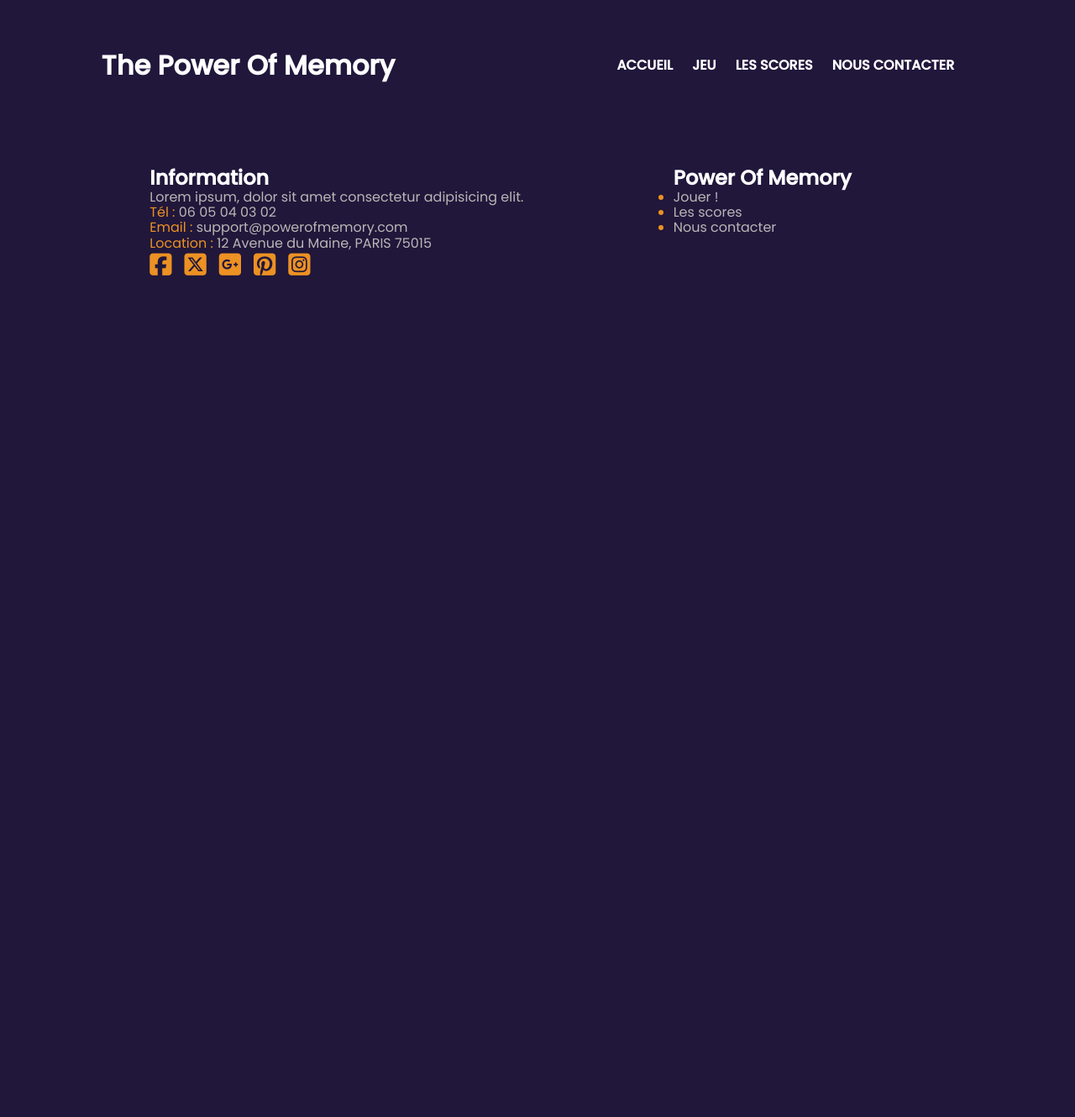
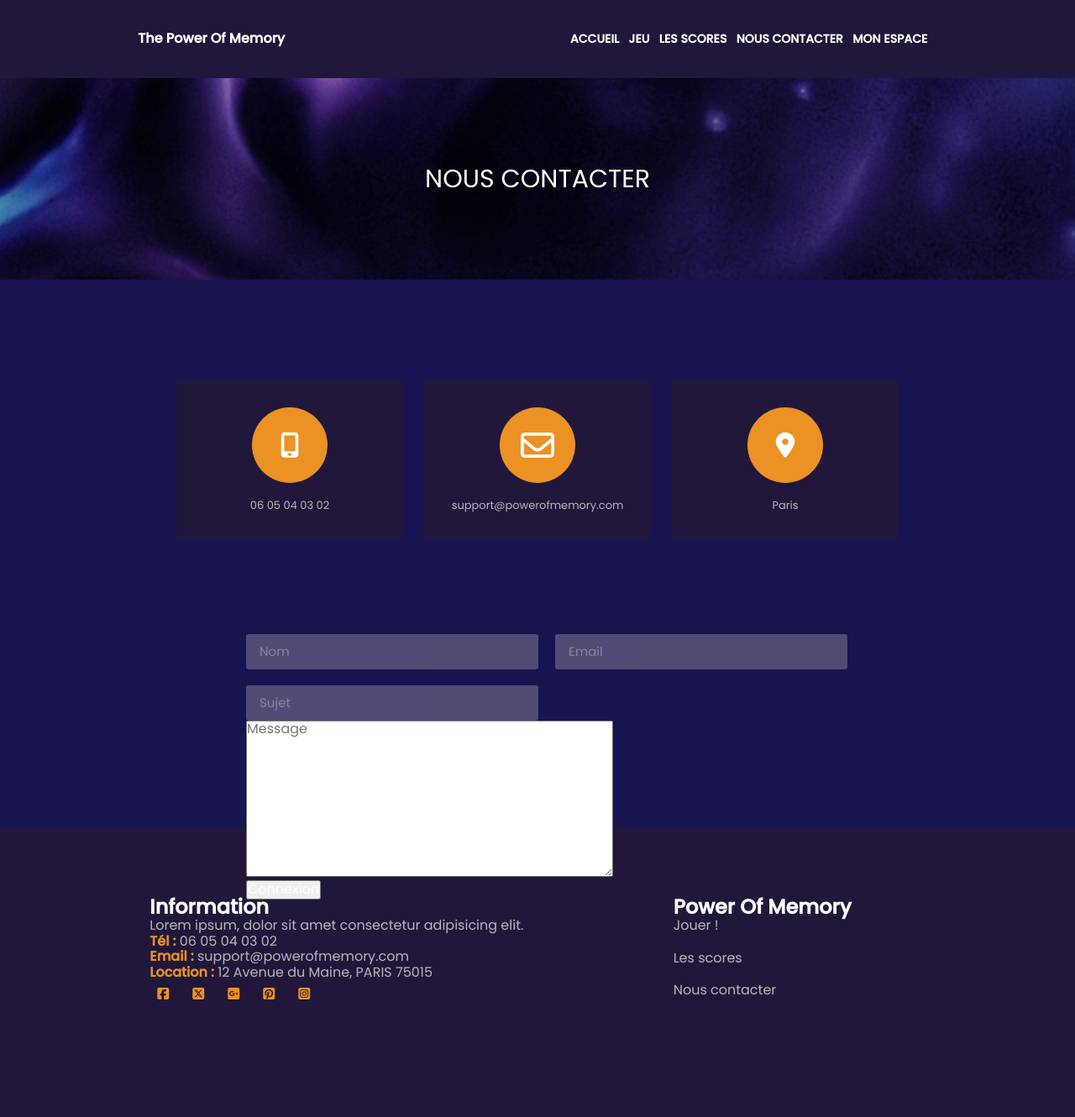
Before and after one commit to RunaYomozuni/Memories, a PHP site: page /views/contact.html in a window 1280 px wide. Shown: the whole page at 84% size. Before the commit the page ends 328 px from the top, so only its background shows below. Run offline with PHP 8.4, Linux system fonts and the light colour scheme; some libraries are stand-ins or nearby versions.

Commit message:
finition page connexion et page contact presque fini

```diff
--- a/GitHub/Memories/assets/css/style.css
+++ b/GitHub/Memories/assets/css/style.css
@@ -12,15 +12,16 @@ body {
 /* HEADER + NAV */
 
 h1 {
-    font-size: 25px;
+    font-size: 16px !important;
+    font-weight: bold;
 }
 
-nav {
+.navbar {
     display: flex;
     justify-content: space-around;
-    margin-top: 3%;
     color: white;
     align-items: center;
+    height: 5.8rem;
 }
 
 ul {
@@ -30,7 +31,7 @@ ul {
     width: 35%;
 }
 
-nav li {
+li {
     list-style: none;
 }
 
@@ -38,8 +39,9 @@ nav a {
     color: white;
     text-decoration: none;
     text-transform: uppercase;
-    padding-top: 38px;
+    padding-top: 5px;
     font-weight: bold;
+    font-size: 14px !important;
 
 }
 
@@ -52,30 +54,37 @@ h1,ul {
     margin: 0;
 }
 
-/* MAIN LOGIN PAGE*/
+.title-banner {
+    display: flex;
+    padding: 60px;
+    text-align: center;
+    color: white;
+    font-size: 30px;
+    height: 30vh;
+    align-items: center;
+    justify-content: center;
+    background-image: url(../css/pexels-anni-roenkae-2156881.jpg);
+    background-position: center;
+}
+
+/* MAIN LOGIN PAGE */
 
 .banner {
-    width: 100vw;
-    height: 100vh
+    padding-top: 7rem;
+    padding-bottom: 6rem;
+    background-color: #181452;
+    color: #343435;
+    font-size: 25px;
+    display: flex;
+    flex-direction: row;
+    justify-content: center;
 }
 
-.content {
-    position: relative;
-}
-
-.text {
-    position: absolute;
-    top: 0;
-}
-
-.banner {
-    background-color: #181452;
-    width: 100%;
-    height: 95vh;
+form {
     display: flex;
-    justify-content: center;
-    align-items: center;
-
+    flex-direction: column;
+    width: 31%;
+    max-height: 135px;
 }
 
 input::placeholder {
@@ -84,32 +93,142 @@ input::placeholder {
     opacity: 1;
 }
 
-input.submit {
-    font-size: medium;
+input{
+    color: white;
 }
 
 .case {
+    background-color: rgb(106, 99, 132);
     padding: 12px 16px;
-    margin-bottom: 17px;
+    display: inline-block;
+    border: 0px solid #ccc;
     border-radius: 3px;
-    background-color: rgb(106, 99, 132);
+    box-sizing: border-box;
     opacity: 0.7;
-    padding-right: 400px;
-    border: 1px solid #20173b;
+    font-size: 13px;
+    margin-bottom: -10px;
 }
 
 .submit {
+    display: flex;
+    width: 22%;
+    background-color: #ec9123;
+    border: 0px solid #ccc;
     padding: 12px 16px;
-    font-size: 10px;
     border-radius: 3px;
     background-color: #ec9123;
     color: white;
-    border: 1px solid #20173b;
-    margin-top: 10px;
+    text-decoration: none;
+    margin: 8px 0;
+    cursor: pointer;
+    font-size: 13px;
 }
+
+.lien-inscription {
+    background-color: #181452;
+    color: rgb(188, 181, 181);
+    display: flex;
+    justify-content: center;
+    align-items: center;
+    padding-bottom: 70px;
+}
+
+.lien {
+    text-decoration: none;
+    color: #ec9123;
+    padding-left: 10px;
+}
+
 
 /* MAIN CONTACT */
 
+/* -- CASES INFORMATIONS -- */
+
+.bg-info {
+    background-color: #181452;
+    display: flex;
+    flex-direction: row;
+    justify-content: center;
+    gap: 25px;
+    padding-top: 120px;
+}
+
+.item1, .item2, .item3 {
+    display: flex;
+    flex-direction: column;
+    justify-content: center;
+    align-items: center;
+}
+
+.item1-1, .item2-1, .item3-1 {
+    border: 0px solid #ec9123;
+    background-color: #ec9123;
+    border-radius: 50% ;
+    padding: 20px;
+    margin-bottom: 20px;
+    font-size: 40px;
+    width: 90px;
+    height: 90px;
+    display: flex;
+    justify-content: center;
+    align-items: center;
+}
+
+.item1-1, .item3-1 {
+    font-size: 30px;
+}
+
+.color-info {
+    color: rgb(188, 181, 181)
+}
+
+.box1, .box2, .box3 {
+    border: 0px solid #20173b;
+    border-radius: 1px;
+    background-color: #20173b;
+    color: white;
+    width: 270px;
+    height: 190px;
+    display: flex;
+    flex-direction: column;
+    justify-content: center;
+    font-size: small;
+}
+
+/* -- FORMULAIRE -- */
+
+.form-contact {
+    padding-top: 7rem;
+    padding-bottom: 6rem;
+    background-color: #181452;
+    color: #343435;
+    font-size: 25p;
+    padding-left: 293px;
+
+}
+
+.case-contact {
+    background-color: rgb(106, 99, 132);
+    padding: 12px 16px;
+    border: 0px solid #ccc;
+    border-radius: 3px;
+    box-sizing: border-box;
+    opacity: 0.7;
+    margin-right: 20px;
+}
+
+.two-case {
+    display: flex;
+    flex-direction: row;
+    width: 400px;
+    padding-right: 20px;
+}
+
+.case-message
+
+.submit-contact {
+
+}
 
 
 /* FOOTER */
@@ -146,6 +265,7 @@ span {
 .list-ap {
     width: 300px;
     flex-direction: column;
+    gap: 20px;
 }
 
 .liste-ap li {
@@ -153,12 +273,21 @@ span {
 }
 
 .logo-sm {
-    font-size: 30px;
     display: flex;
+    gap: 10px;
+}
+
+.logo-sm a {
+    text-decoration: none;
 }
 
 .logo {
-    padding-right: 15px;
+    border-radius: 3px;
+    height: 2rem;
+    width: 2rem;
+    display: flex;
+    align-items: center;
+    justify-content: center;
 }
 
 .underline {
@@ -170,3 +299,12 @@ span {
     text-decoration: none;
     color: rgb(188, 181, 181);
 }
+
+.location span {
+    font-weight: bold;
+}
+
+.info span {
+    color: #ec9123;
+    font-weight: bold;
+}
--- a/GitHub/Memories/views/contact.html
+++ b/GitHub/Memories/views/contact.html
@@ -12,19 +12,69 @@
     </head>
     <body>
         <header>
-            <nav>
+            <nav class="navbar">
                 <h1>The Power Of Memory</h1>
                 <ul>
                     <li><a href="index.html">ACCUEIL</a></li>
                     <li><a href="views/jeu.html">JEU</a></li>
                     <li><a href="views/classement.html">LES SCORES</a></li>
                     <li><a href="views/contact.html">NOUS CONTACTER</a></li>
+                    <li><a href="views/profil.html">MON ESPACE</a></li>
                 </ul>
             </nav>
         </header>
 
         <main>
+            <div class="title-banner">
+                <div>NOUS CONTACTER</div>
+            </div>
 
+            <!-- /* -- CASES INFORMATIONS -- */ -->
+
+            <div class="bg-info">
+                <div class="box1">
+                    <div class="item1">
+                        <div class="item1-1"><i class="fa-solid fa-mobile-screen-button"></i></div>
+                        <p class="color-info">06 05 04 03 02</p>
+                    </div>
+                </div>
+                <div class="box2">
+                    <div class="item2">
+                        <div class="item2-1"><i class="fa-regular fa-envelope"></i></div>
+                        <p class="color-info">support@powerofmemory.com</p>
+                    </div>
+                </div>
+                <div class="box3">
+                    <div class="item3">
+                        <div class="item3-1"><i class="fa-solid fa-location-dot"></i></div>
+                        <p class="color-info">Paris</p>
+                    </div>
+                </div>
+                <script src="https://kit.fontawesome.com/f09ae54942.js" crossorigin="anonymous"></script>
+            </div>
+
+            <!-- /* -- FORMULAIRE -- */ -->
+
+            <div class="form-contact">
+                <form action="" method="post">
+                    <div class="two-case">
+                        <label for="name"></label>
+                        <input class="case-contact" type="text" name="name" id="name" placeholder="Nom">
+                        <label for="email"></label>
+                        <input class="case-contact" type="email" name="email" id="email" placeholder="Email">
+                    </div>
+                    <div>
+                        <br>
+                        <label for="sujet"></label>
+                        <input class="case-contact" type="text" name="sujet" id="sujet" placeholder="Sujet">
+                        <br>
+                        <textarea class="case-message" name="message" id="message" cols="30" rows="10" placeholder="Message"></textarea>
+                    </div>
+                    <div>
+                        <input class="submit-contact" type="button" value="Connexion"/>
+                    </div>
+                </form>
+            </div>
         </main>
 
         <footer>
```
Also changed, not shown: GitHub/Memories/views/login.html (renamed from GitHub/Memories/views/login_up_page.html, +12 -3 lines), GitHub/Memories/assets/css/pexels-anni-roenkae-2156881.jpg (added), 1 other file.
